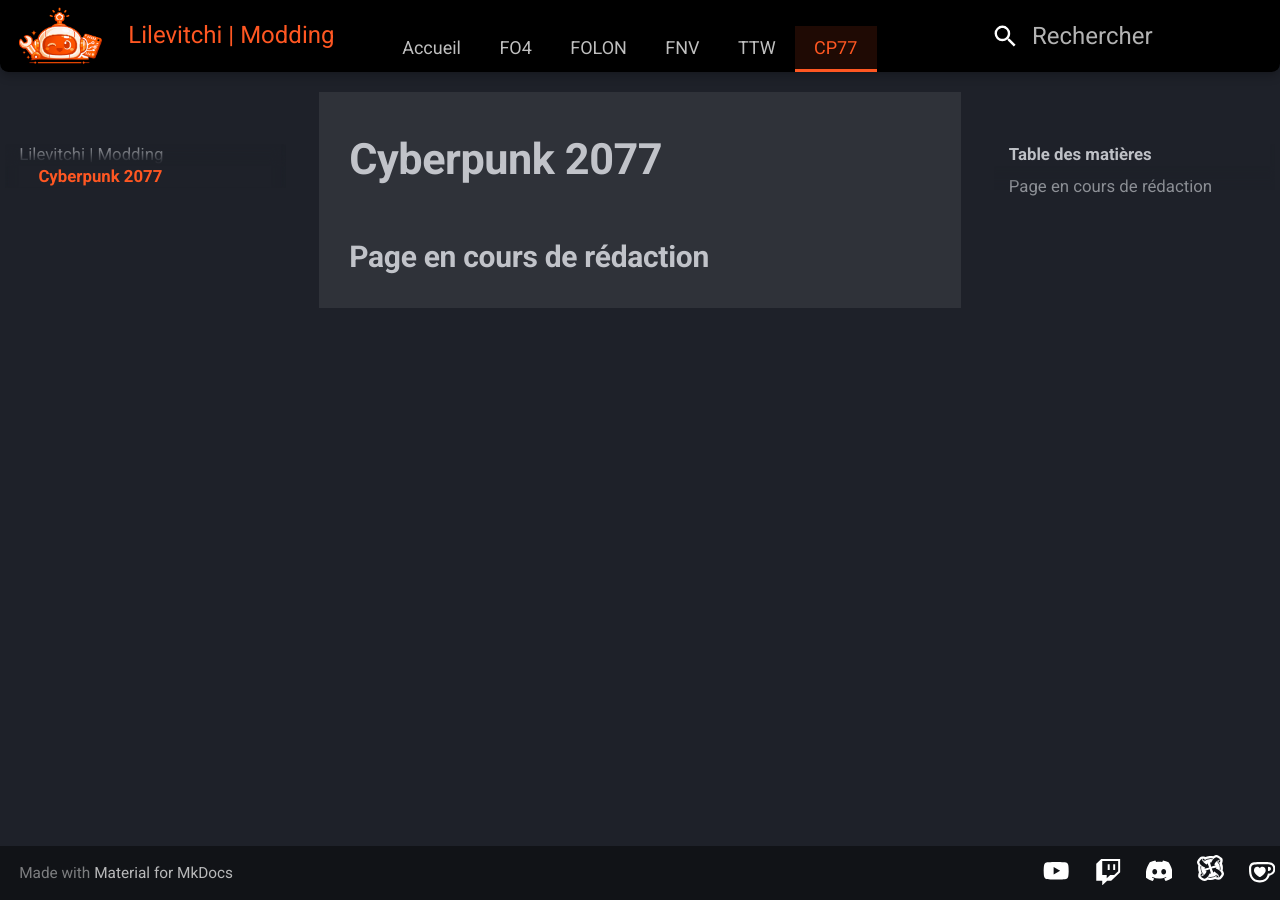
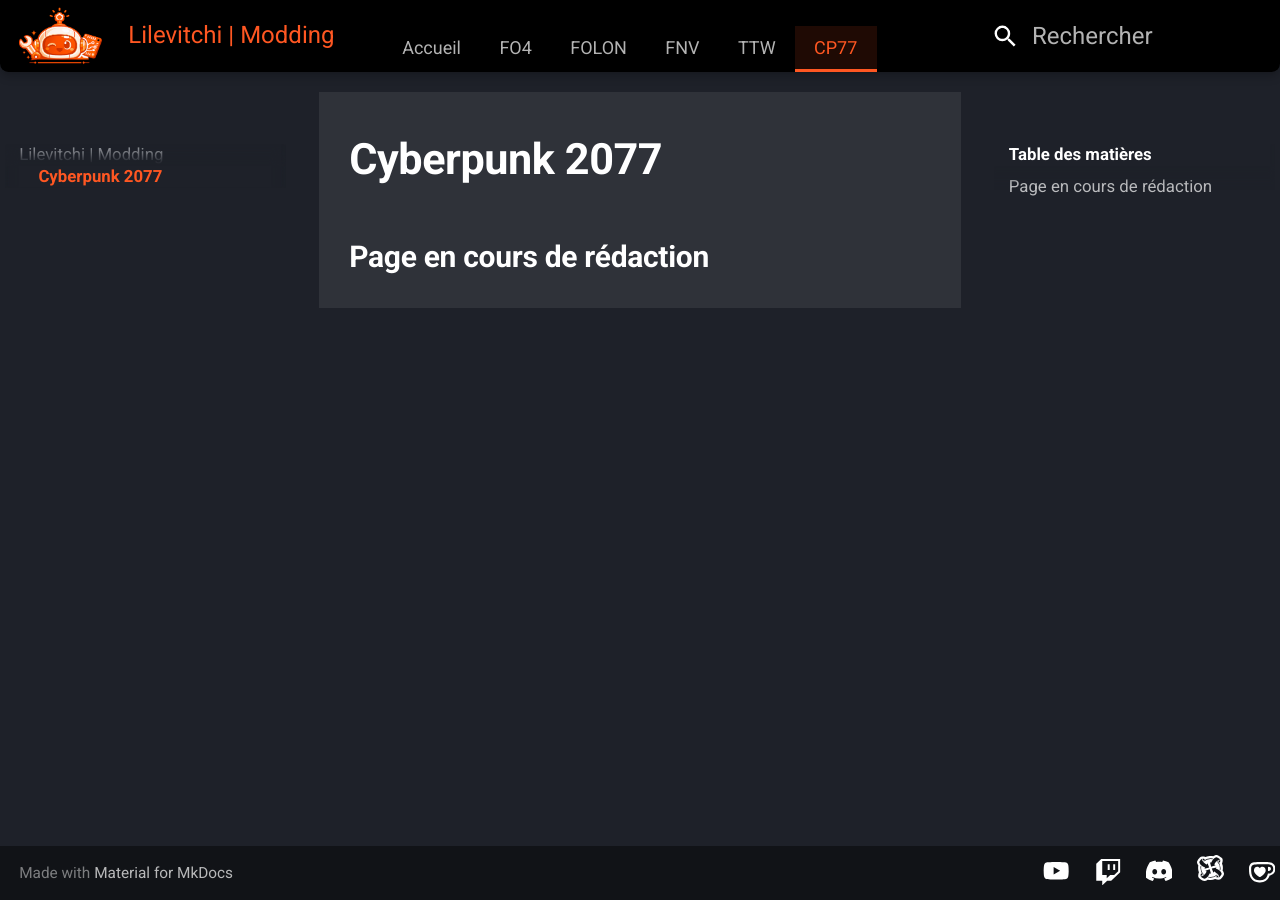
Before and after one commit to Lilevitchi/lilevitchi.github.io, an MkDocs documentation site: the page built from docs/cyberpunk/index.md, in a window 1280 px wide. Built offline with MkDocs 1.6.1 and Material for MkDocs 9.7.7, drawn with Linux system fonts in a browser that asks for light colours.

Commit message:
Update extra.css

```diff
--- a/docs/stylesheets/extra.css
+++ b/docs/stylesheets/extra.css
@@ -172,7 +172,7 @@
   display: flex;
   padding: 0.4rem 0.8rem;
   color: var(--white);
-  opacity: 0.75;
+  /*opacity: 0.75;*/
   border-bottom: 4px solid transparent;
   background: transparent;
   transition: color var(--transition-base),
@@ -257,10 +257,8 @@
   max-width: var(--content-max-width);
   margin-left: auto;
   margin-right: auto;
-
   padding: var(--space-lg);
-
-  background-color: rgba(255, 255, 255, 0.08);
+  background-color: var(--tab-bg-hover);
 }
 
 /* Page index : plus large visuellement */
@@ -277,7 +275,7 @@
 [data-md-color-scheme] .md-typeset h1,
 [data-md-color-scheme] .md-typeset h2,
 [data-md-color-scheme] .md-typeset h3 {
-  color: var(--md-default-fg-color);
+  color: var(--white);
   opacity: 1;
   font-weight: var(--font-bold);
 }
@@ -316,7 +314,7 @@
    -------------------------------------------------- */
 
 [data-md-color-scheme] .md-typeset a {
-  color: inherit;
+  color: var(--white);
   transition: color var(--transition-base);
 }
 
@@ -338,13 +336,13 @@
    -------------------------------------------------- */
 
 [data-md-color-scheme] .md-nav--secondary .md-nav__title {
-  color: var(--md-default-fg-color);
+  color: var(--white);
   opacity: 1;
   font-weight: var(--font-bold);
 }
 
 [data-md-color-scheme] .md-nav--secondary .md-nav__link {
-  color: var(--md-typeset-color);
+  color: var(--white);
   opacity: 0.7;
   transition: color var(--transition-base), opacity var(--transition-base);
 }
@@ -618,9 +616,6 @@
     position: relative;
 }
 
-[data-md-color-scheme="default"] { --md-icons-invert: 0.2; } /* Mode Clair : sombre */
-[data-md-color-scheme="slate"] { --md-icons-invert: 1; }   /* Mode Sombre : blanc */
-
 .orange-icon-svg, .custom-social-icon, .md-footer-social__icon {
     filter: brightness(0) invert(var(--md-icons-invert, 1)) !important;
 }
```
